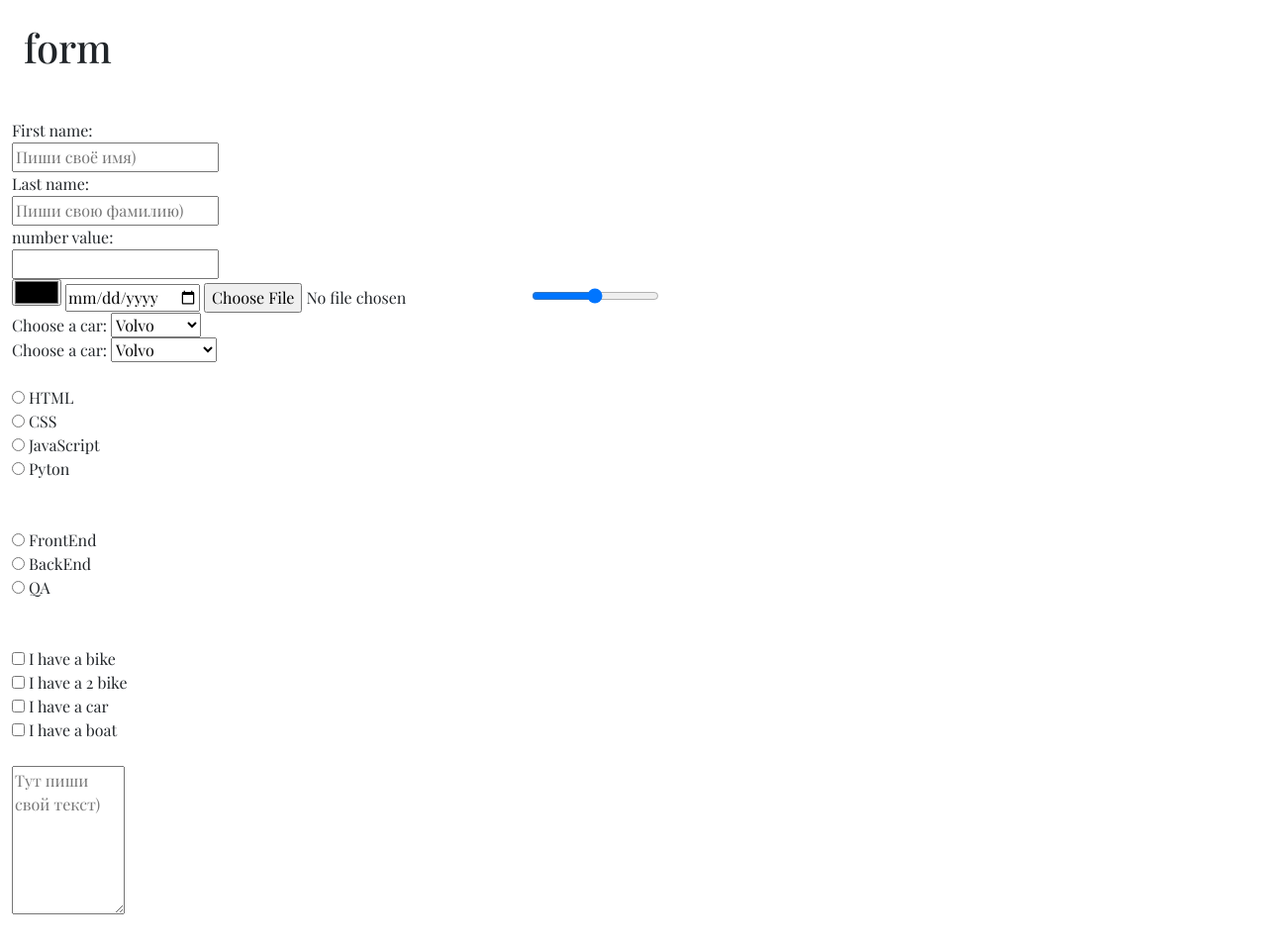
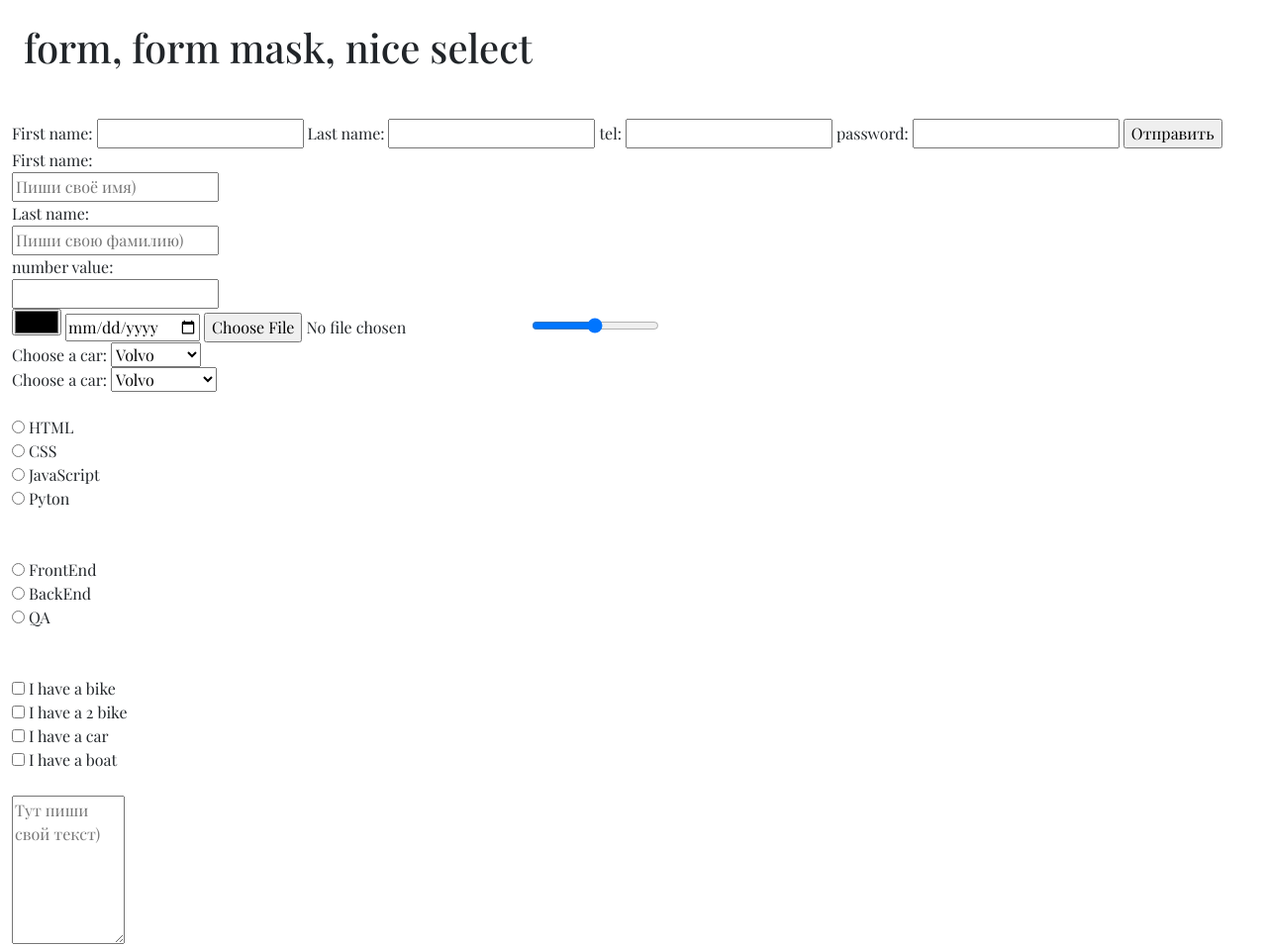
Before and after one commit to RostislavSuslov/31.10Lesson-12, a plain HTML site: page form.html in a window 1280 px wide. Shown: the top 957 px of the page at 99% size. Drawn offline with Linux system fonts and the light colour scheme.

Commit message:
form mask

```diff
--- a/form.html
+++ b/form.html
@@ -10,7 +10,41 @@
 </head>
 <body>
    <div class="container">
-    <h1 class="page-title">form</h1>
+    <h1 class="page-title">form, form mask, nice select</h1>
+
+
+
+    <form class="custom-form">
+        <label for="fname">First name:</label>
+        <input type="text" id="fname" name="fname">
+
+        <label for="lname">Last name:</label>
+        <input type="text" id="lname" name="lname">
+
+        <label for="tel">tel:</label>
+        <input type="tel" id="tel" name="tel">
+
+        <label for="password">password:</label>
+        <input type="password" id="password" name="password">
+
+        <input type="submit" value="Отправить">
+    </form>
+
+
+
+
+
+
+
+
+
+
+
+
+
+
+
+
     <form>
         <label for="fname">First name:</label><br>
         <input type="text" id="fname" name="fname" placeholder="Пиши своё имя)"><br>
```
